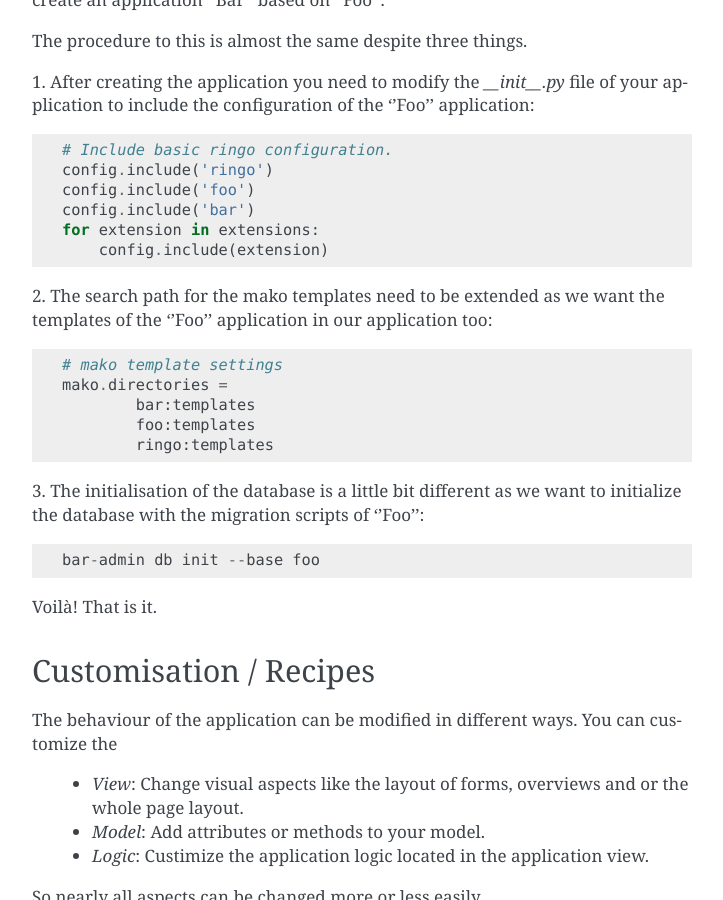
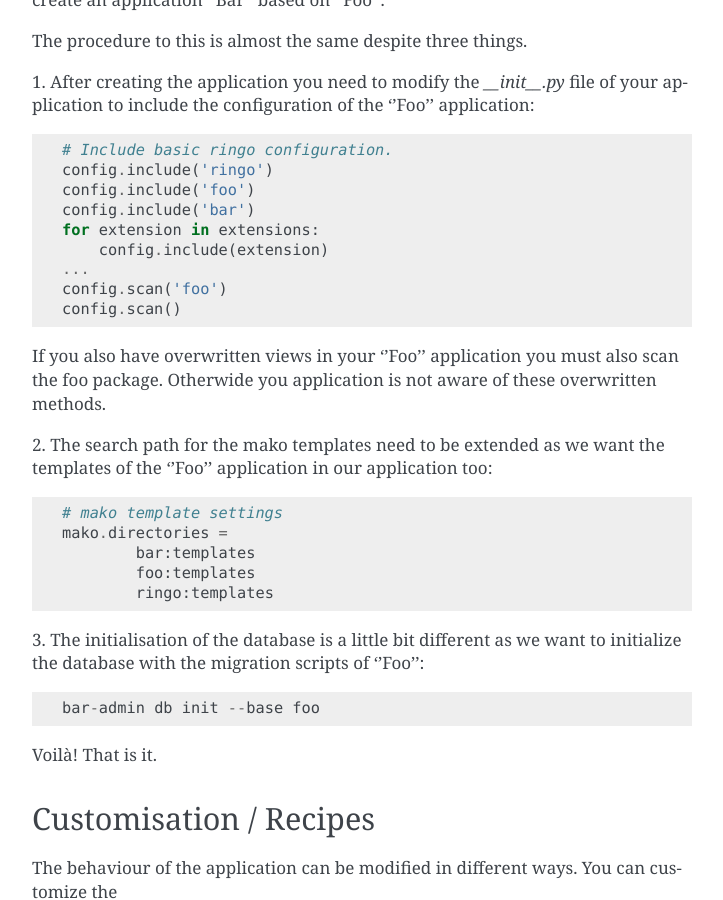
Before and after one commit to ringo-framework/ringo, a Sphinx documentation site: the page built from docs/source/development.rst, in a window 1280 px wide and 900 px high, scrolled down 2927 px. Shown: the whole window, without its empty margins (388-1111 px from the left). Built offline with Sphinx 7.4.7, drawn with Linux system fonts in a browser that asks for light colours; formulas are drawn with MathJax 3.

Commit message:
development.rst edited online with Bitbucket

```diff
--- a/docs/source/development.rst
+++ b/docs/source/development.rst
@@ -154,6 +154,13 @@ your application to include the configuration of the ''Foo'' application::
         config.include('bar')
         for extension in extensions:
             config.include(extension)
+        ...
+        config.scan('foo')
+        config.scan()
+
+If you also have overwritten views in your ''Foo'' application you must also
+scan the foo package. Otherwide you application is not aware of these overwritten
+methods.
 
 2. The search path for the mako templates need to be extended as we want the
 templates of the ''Foo'' application in our application too::
```
